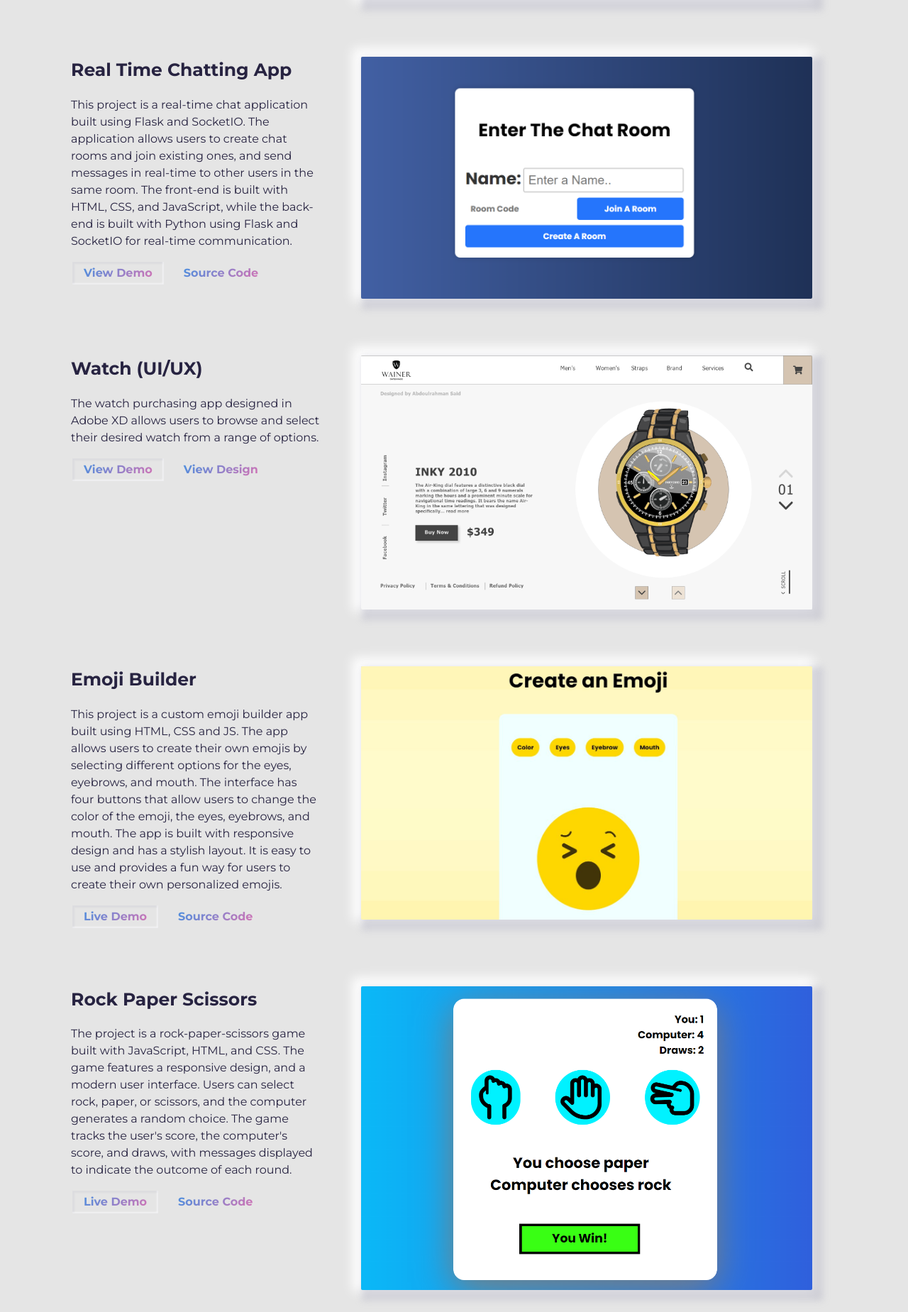
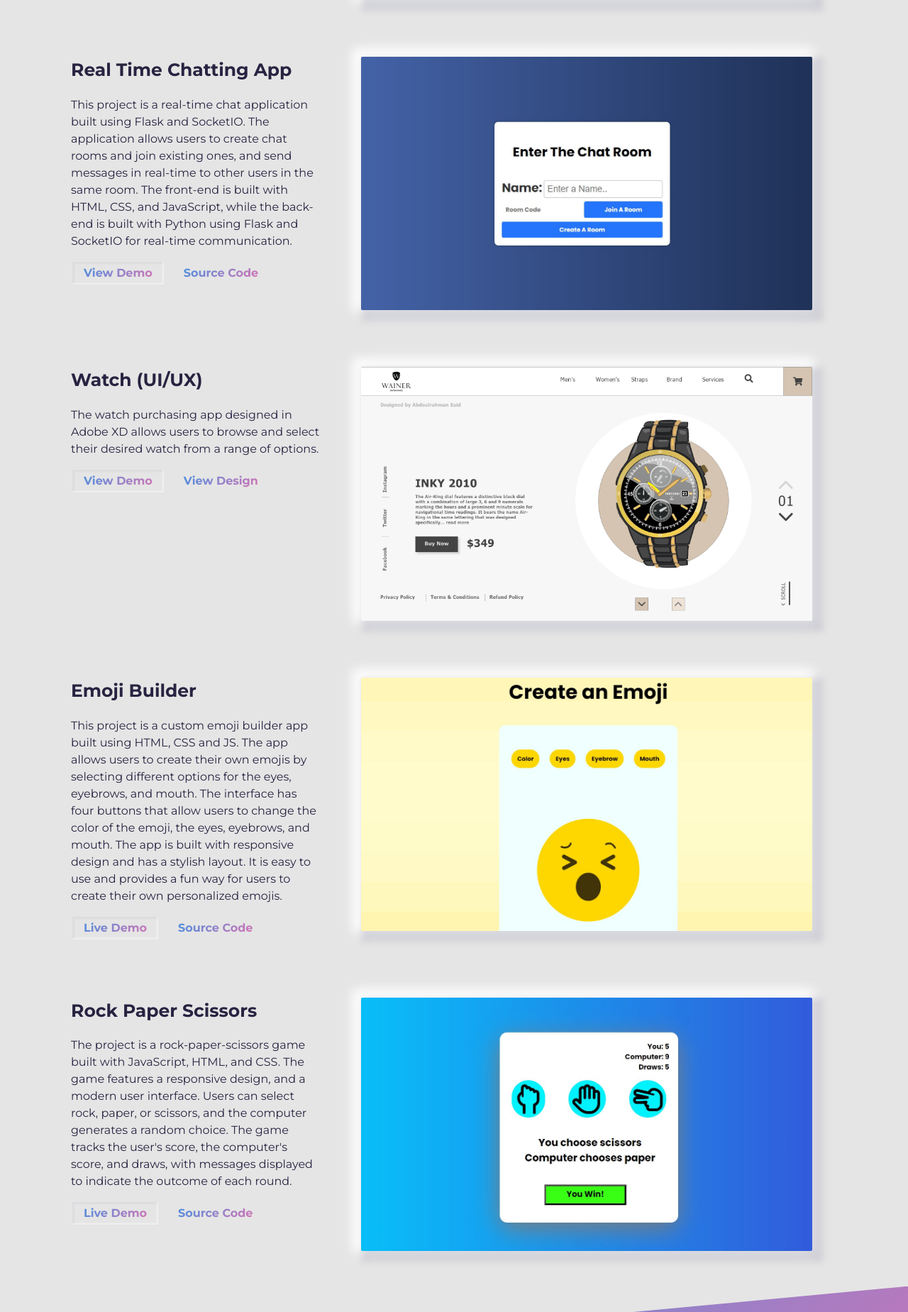
Before and after one commit to AbdoulrahmanGH/abdoulrahman-portfolio.github.io, a plain HTML site: page index.html in a window 1280 px wide. Shown: the part 3011-4860 px from the top of the page at 71% size. Drawn offline with Linux system fonts and the light colour scheme.

Commit message:
updated Images

```diff
--- a/index.html
+++ b/index.html
@@ -257,7 +257,7 @@
             <a href="#" target="_blank" rel="noopener noreferrer">
               <div class="thumbnail rounded">
                 <img
-                  src="./assets/chatApp.png"
+                  src="./assets/chatApp.jpg"
                   class="img-fluid"
                   alt="Project Image"
                 />
@@ -372,7 +372,7 @@
               <a href="#" target="_blank" rel="noopener noreferrer">
                 <div class="thumbnail rounded">
                   <img
-                    src="./assets/RPS.png"
+                    src="./assets/rps.jpg"
                     class="img-fluid"
                     alt="Project Image"
                   />
```
Also changed, not shown: assets/chatApp.jpg (added), assets/rps.jpg (added).
